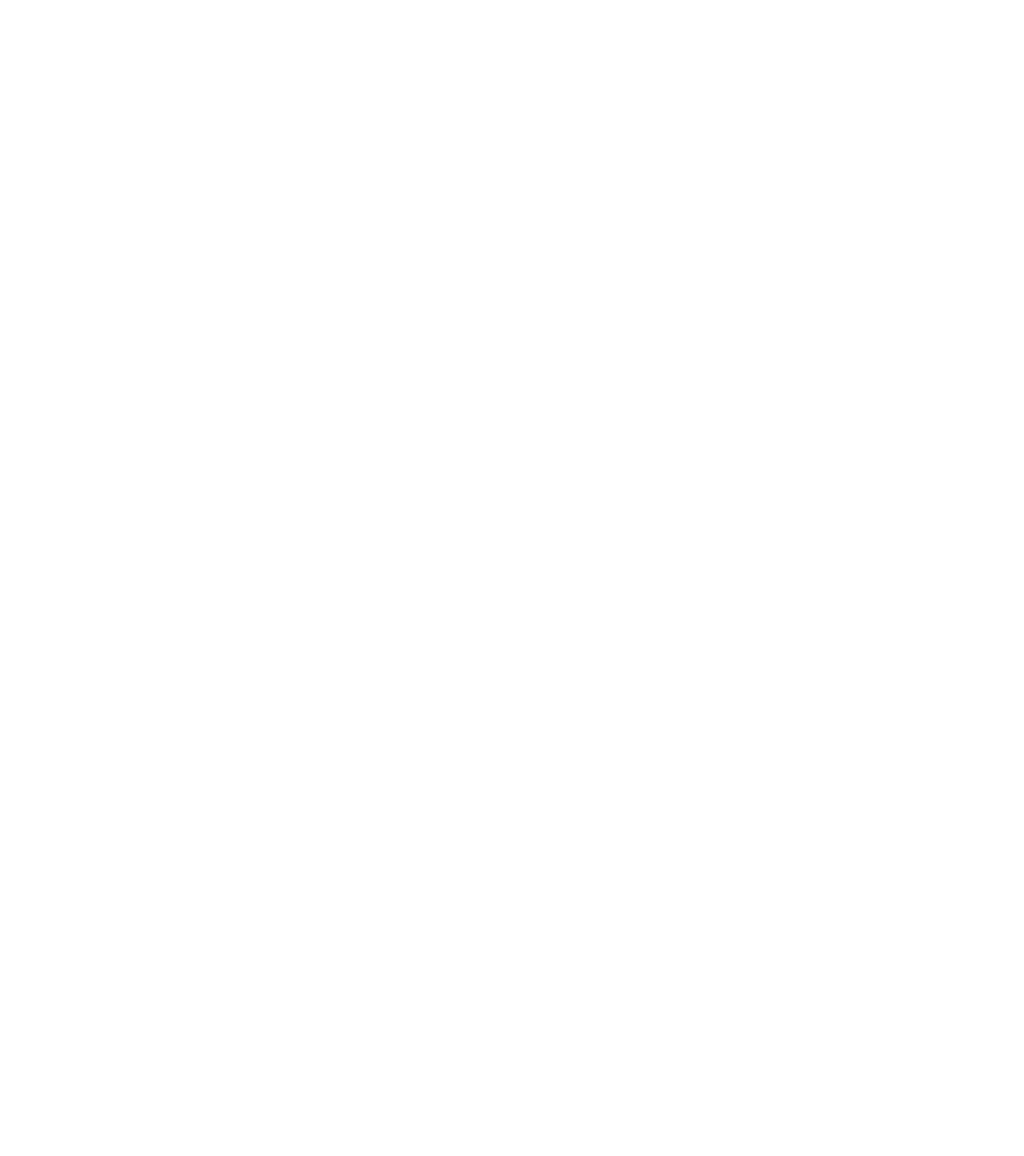
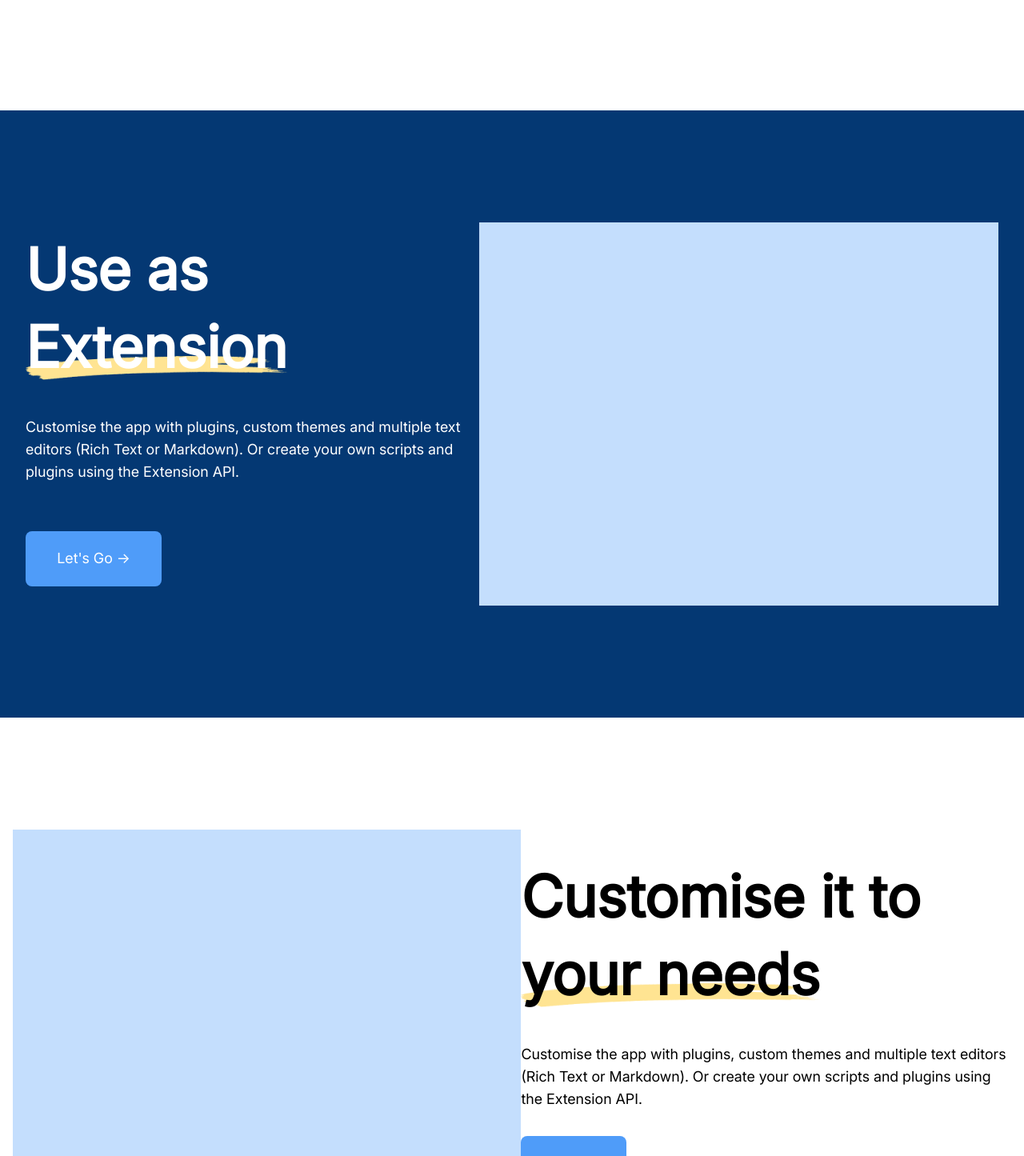
Before and after one commit to yashaspancham/generic-landing-page-for-saas-company, a Next.js app: page / in a window 1280 px wide. Shown: the part 1995-3440 px from the top of the page at 80% size. Before the commit the page ends 2133 px from the top, so only its background shows below. Built offline with nearby package versions, Linux system fonts and the light colour scheme.

Commit message:
Yashas-feat-UptoPriceSection

```diff
--- a/app/page.tsx
+++ b/app/page.tsx
@@ -1,13 +1,18 @@
 import BannerSection from "@/components/Banner";
 import WorkTogether from "@/components/Banner/WorkTogether";
 import ProjectManagement from "@/components/ProjectManagement";
+import UseAsExtension from "@/components/UseAsExtension";
+import CustamiseToYourNeeds from "@/components/CustomiseToYourNeeds";
 
 export default function Home() {
   return (
     <main className="">
+      {/* TODO::Aligh all the sections */}
       <BannerSection />
       <ProjectManagement />
       <WorkTogether/>
+      <UseAsExtension/>
+      <CustamiseToYourNeeds/>
     </main>
   );
 }
--- a/components/Banner/WorkTogether/index.tsx
+++ b/components/Banner/WorkTogether/index.tsx
@@ -6,8 +6,8 @@
   const paragraphText =
     "Images, videos, PDFs and audio files are supported. Create math expressions and diagrams directly from the app. Take photos with the mobile app and save them to a note.";
   return (
-    <div className="pt-[100px] pb-[140px] flex max-lg:flex-col-reverse justify-evenly items-center gap-10 xl:gap-20 px-8">
-      <img src={"/images/WorkTogeteher_img.png"} alt="WorkTogetherImage" className="lg:w-[528px] xl:w-[542px] 2xl:w-[710px]"/>
+    <div className="pt-[100px] pb-[140px] flex max-lg:flex-col-reverse justify-evenly items-center gap-10 xl:gap-20 px-6 mx-10">
+      <img src={"/images/WorkTogeteher_img.png"} alt="WorkTogetherImage" className="lg:w-[500px] xl:w-[542px] 2xl:w-[710px] max-lg:pt-[100px]"/>
       <div className="text-[#212529] 2xl:w-[670px] xl:w-[633px] lg-w-[527px] w-auto flex flex-col items-start max-lg:items-center">
         <p className="font-bold xl:text-7xl lg:text-[64px] sm:text-[54px] text-4xl mt-6">
           {titleText1}{" "}
--- /dev/null
+++ b/components/CustomiseToYourNeeds/index.tsx
@@ -0,0 +1,29 @@
+import BlueButton from "../blueButton";
+
+const CustomiseToYourNeeds = () => {
+  const titleText1 = "Customise it to ";
+  const titleText2 = "your needs";
+  const paragraphText1 =
+    "Customise the app with plugins, custom themes and multiple text editors (Rich Text or Markdown). Or create your own scripts and plugins using the Extension API.";
+  return (
+    <div className="my-[140px] flex items-center justify-evenly max-lg:flex-col px-[16px]">
+      <div className="bg-[#C4DEFD] 2xl:w-[714px] 2xl:h-[532px] xl:w-[670px] xl:h-[500px] sm:w-[534px] sm:h-[400px] w-[288px] h-[214px]" />
+
+      <div className="2xl:w-[669px] xl:w-[646px] lg:w-[494px] w-auto max-lg:flex max-lg:flex-col max-lg:items-center max-lg:text-center">
+        <p className="font-bold xl:text-7xl lg:text-[64px] sm:text-[54px] text-[40px]">
+          {titleText1}
+          <span
+            className="inline-block leading-[1.7] bg-[url('/images/project_management_underline.png')] bg-no-repeat bg-[length:100%_30px]
+             2xl:bg-[position:0_88px] xl:bg-[position:0_72px] lg:bg-[position:0_75px] sm:bg-[position:0_64px] bg-[position:0_44px]"
+          >
+            {titleText2}
+          </span>
+        </p>
+        <p className="font-normal text-lg mt-[24px]">{paragraphText1}</p>
+        <BlueButton text="Let's Go ->" extraCSS="mt-[32px]" />
+      </div>
+    </div>
+  );
+};
+
+export default CustomiseToYourNeeds;
--- a/components/ProjectManagement/index.tsx
+++ b/components/ProjectManagement/index.tsx
@@ -7,7 +7,8 @@
     "Images, videos, PDFs and audio files are supported. Create math expressions and diagrams directly from the app. Take photos with the mobile app and save them to a note.";
   return (
     <div className="pt-[140px] flex items-center justify-center text-[#212529]">
-      <div className="flex justify-center max-lg:flex-col max-lg:items-center [padding-left:clamp(8px,2vw,24px)] [padding-right:clamp(8px,2vw,24px)]">
+      <div className="flex max-lg:flex-col justify-evenly items-center gap-5 px-8">
+        {/* [padding-left:clamp(8px,2vw,24px)] [padding-right:clamp(8px,2vw,24px)] */}
         <div className="flex flex-col 2xl:w-[640px] xl:w-[540px] lg:w-[440px] w-auto max-lg:text-center">
           <p className="font-bold 2xl:text-7xl lg:text-[64px] sm:text-[54px] text-4xl ">
             {titleText1}{" "}
--- /dev/null
+++ b/components/UseAsExtension/index.tsx
@@ -0,0 +1,27 @@
+import BlueButton from "../blueButton";
+
+const UseAsExtension = () => {
+  const titleText1 = "Use as ";
+  const titleText2 = "Extension";
+  const paragraphText =
+    "Customise the app with plugins, custom themes and multiple text editors (Rich Text or Markdown). Or create your own scripts and plugins using the Extension API.";
+  return (
+    <div className="bg-[#043873] flex max-lg:flex-col justify-evenly items-center py-[140px] px-8">
+      <div className="text-white 2xl:w-[700px] xl:w-[600px] lg:w-[527px] w-auto max-lg:text-center max-lg:flex max-lg:flex-col max-lg:items-center">
+        <p className="font-bold xl:text-7xl lg:text-[64px] sm:text-[54px] text-[36px] mb-[24px]">
+          {titleText1}
+          <span
+            className="inline-block leading-[1.7] bg-[url('/images/project_management_underline.png')] bg-no-repeat bg-[length:100%_30px]
+             2xl:bg-[position:0_88px] xl:bg-[position:0_72px] lg:bg-[position:0_75px] sm:bg-[position:0_64px] bg-[position:0_44px]"
+          >
+            {titleText2}
+          </span>
+        </p>
+        <p className="font-normal text-lg">{paragraphText}</p>
+        <BlueButton text="Let's Go ->" extraCSS="w-[170px] h-[69px] flex items-center justify-center mt-[60px]"/>
+      </div>
+      <div className="bg-[#C4DEFD] xl:w-[686px] xl:h-[479px] lg:w-[459px] lg:h-[320.5px] sm:w-[557px] sm:h-[388.93px] w-[284.5px] h-[198.65px] max-lg:mt-[60px]" />
+    </div>
+  );
+};
+export default UseAsExtension;
```
